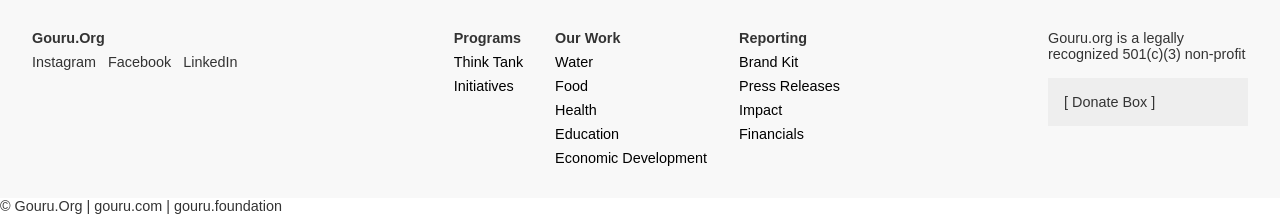
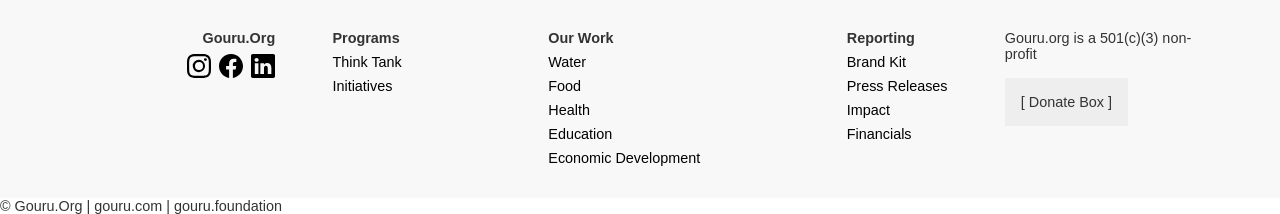
Before and after one commit to ShubanGouru/gouru.org, a plain HTML site: page index.html in a window 1280 px wide. Shown: the part 868-1082 px from the top of the page. Drawn offline with Linux system fonts and the light colour scheme.

Commit message:
Update footer layout and social icons

```diff
--- a/index.html
+++ b/index.html
@@ -34,9 +34,9 @@
     <div class="footer-left">
       <div class="logo">Gouru.Org</div>
       <div class="social">
-        <span>Instagram</span>
-        <span>Facebook</span>
-        <span>LinkedIn</span>
+        <img src="logos/instagram.svg" alt="Instagram logo">
+        <img src="logos/facebook.svg" alt="Facebook logo">
+        <img src="logos/linkedin.svg" alt="LinkedIn logo">
       </div>
     </div>
     <div class="footer-middle">
@@ -62,7 +62,7 @@
       </div>
     </div>
     <div class="footer-right">
-      <p>Gouru.org is a legally recognized 501(c)(3) non-profit</p>
+      <p>Gouru.org is a 501(c)(3) non-profit</p>
       <div class="donate-placeholder">[ Donate Box ]</div>
     </div>
   </footer>
--- a/style.css
+++ b/style.css
@@ -111,9 +111,28 @@
   padding: 2rem;
   background: #f8f8f8;
 }
+.footer-left,
+.footer-middle,
+.footer-right {
+  flex-grow: 1;
+}
+.footer-left {
+  flex-basis: 20%;
+  display: flex;
+  flex-direction: column;
+  align-items: flex-end;
+}
 .footer-middle {
+  flex-basis: 60%;
   display: flex;
+  justify-content: space-around;
   gap: 2rem;
+}
+.footer-right {
+  flex-basis: 20%;
+  display: flex;
+  flex-direction: column;
+  align-items: flex-start;
 }
 .footer-section {
   display: flex;
@@ -129,8 +148,13 @@
   padding: 1rem;
   margin-top: 1rem;
 }
-.social span {
-  margin-right: 0.5rem;
+.social {
+  display: flex;
+  gap: 0.5rem;
+}
+.social img {
+  width: 24px;
+  height: 24px;
 }
 .logo {
   font-weight: 700;
```
Also changed, not shown: logos/facebook.svg (added), logos/instagram.svg (added), logos/linkedin.svg (added).
